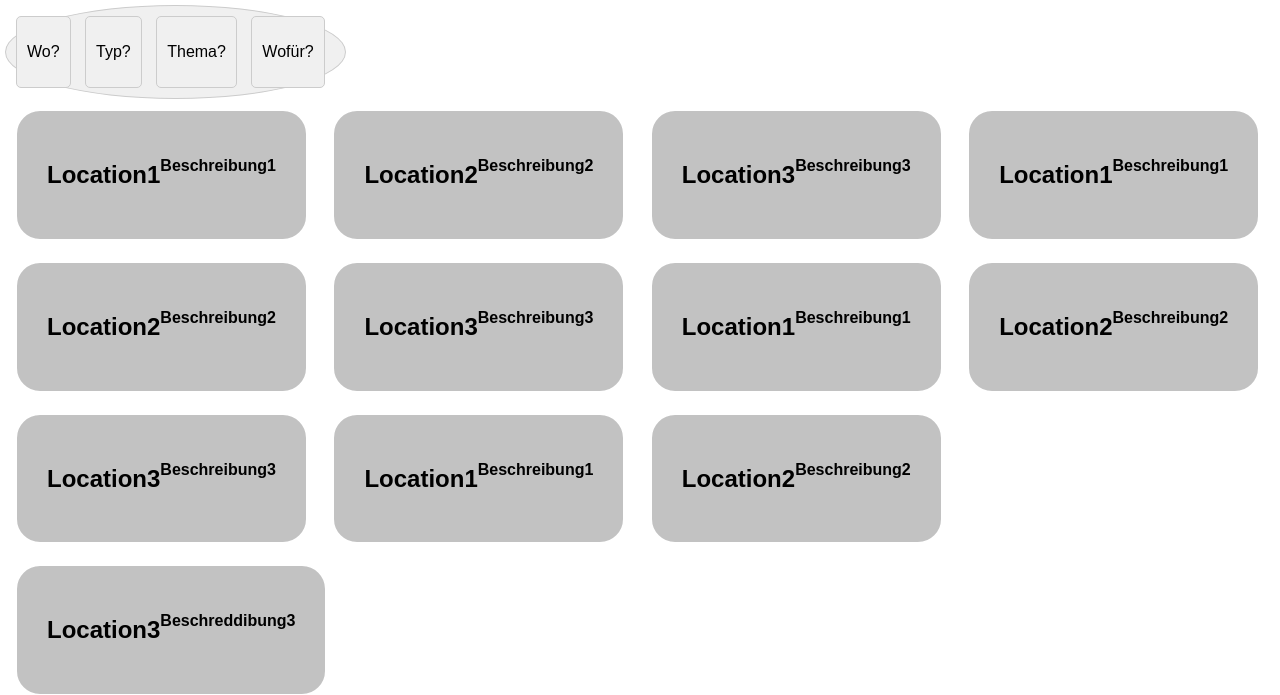
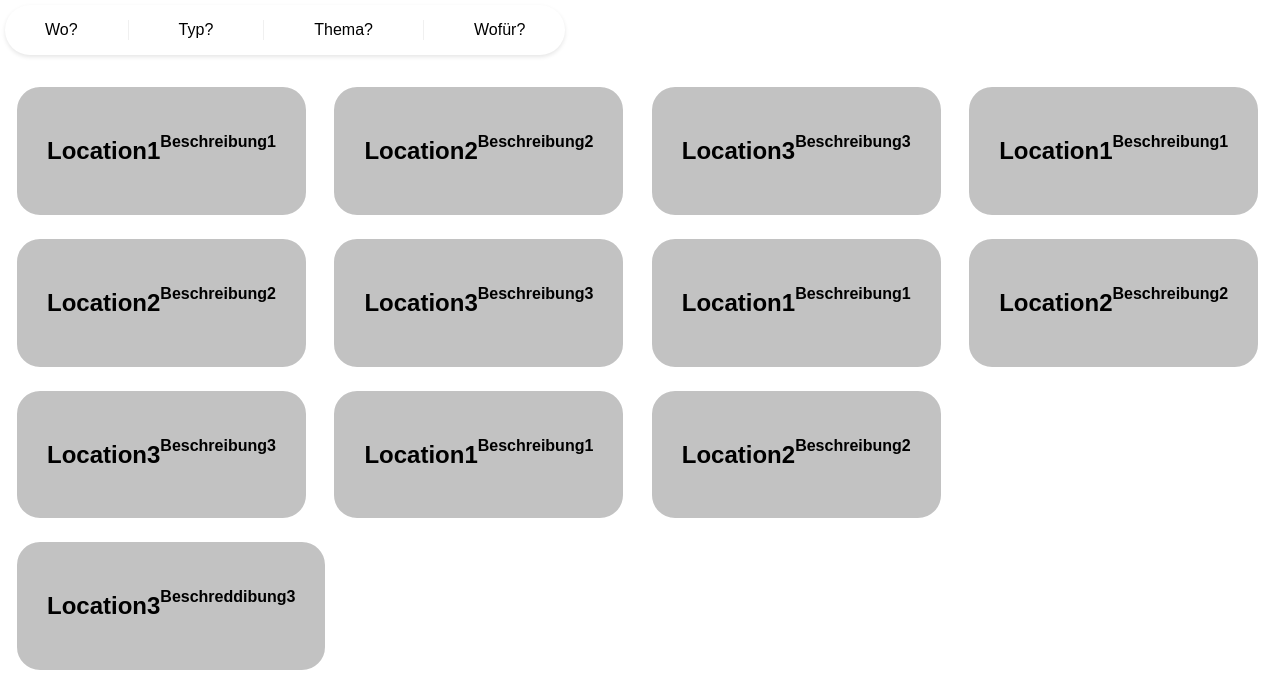
Before and after one commit to sb21k1/WEB_Entwicklung_24, a Flask app: page / in a window 1280 px wide. Shown: the top 695 px of the page. Run offline with Flask 3, Linux system fonts and the light colour scheme.

Commit message:
Version 1.0.03

```diff
--- a/static/filter_bar.css
+++ b/static/filter_bar.css
@@ -1,31 +1,35 @@
 /* styles.css */
 
-.filter_bar {
-    display: inline-block;
-    margin-right: 10px;
-    padding: 10px;
-    background-color: #f0f0f0;
-    border: 1px solid #ccc;
-    border-radius: 100%;
-    cursor: pointer;
+.filter-bar {
+    box-align: center;
+    display: inline-flex;
+    justify-content: space-between;
+    overflow: hidden;
+    background-color: #fff;
+    border-radius: 100px;
+    box-shadow: 0 2px 4px rgba(0, 0, 0, 0.1);
+    margin-bottom: 20px;
 }
 
-.location-geo-filter-button,
-.location-type-filter-button,
-.location-theme-filter-button,
-.usecase-filter-button {
-    display: inline-block;
-    margin-right: 10px;
-    padding: 10px;
-    background-color: #f0f0f0;
-    border: 1px solid #ccc;
-    border-radius: 5px;
-    cursor: pointer;
+.filter-button {
+    padding-left: 40px;
+    padding-right: 40px;
+    text-align: center;
+    position: relative;
+    border-radius: 100px;
+    z-index: 1;
 }
 
-.location-geo-filter-button:hover,
-.location-type-filter-button:hover,
-.location-theme-filter-button:hover,
-.usecase-filter-button:hover {
-    background-color: #e0e0e0;
+.filter-button:hover {
+    background-color: #f5f5f5;
+    z-index: 2;
 }
+
+.spacer {
+    height: 20px;
+    align-self: center;
+    width: 1px;
+    background-color: #f0f0f0;
+    margin-left: 10px;
+    margin-right: 10px;
+}
--- a/static/styles.css
+++ b/static/styles.css
@@ -22,3 +22,12 @@ body {
     text-align: center;
     object-position: center;
 }
+
+.p {
+    color: grey;
+    font-family: 'Segoe UI', Tahoma, Geneva, Verdana, sans-serif;
+}
+
+.filter_bar_container {
+    align: center;
+}
--- a/templates/filter_bar_template.html
+++ b/templates/filter_bar_template.html
@@ -1,17 +1,18 @@
-
-<body>
-    <div class="filter_bar">
-    <div class="location-geo-filter-button">
+<!-- filter_bar_template.html -->
+<div class="filter-bar">
+    <div class="filter-button location-geo-filter-button">
         <p>Wo?</p>
     </div>
-    <div class="location-type-filter-button">
+    <div class="spacer"></div>
+    <div class="filter-button location-type-filter-button">
         <p>Typ?</p>
     </div>
-    <div class="location-theme-filter-button">
+    <div class="spacer"></div>
+    <div class="filter-button location-theme-filter-button">
         <p>Thema?</p>
     </div>
-    <div class="usecase-filter-button">
+    <div class="spacer"></div>
+    <div class="filter-button usecase-filter-button">
         <p>Wofür?</p>
     </div>
 </div>
-</body>
--- a/templates/index.html
+++ b/templates/index.html
@@ -10,7 +10,7 @@
 </head>
 
 <body>
-    <div>
+    <div class="filter_bar_container">
         {%include 'filter_bar_template.html'%}
     </div>
     <div>
```
Lines whose indentation alone changed are shown as unchanged.
